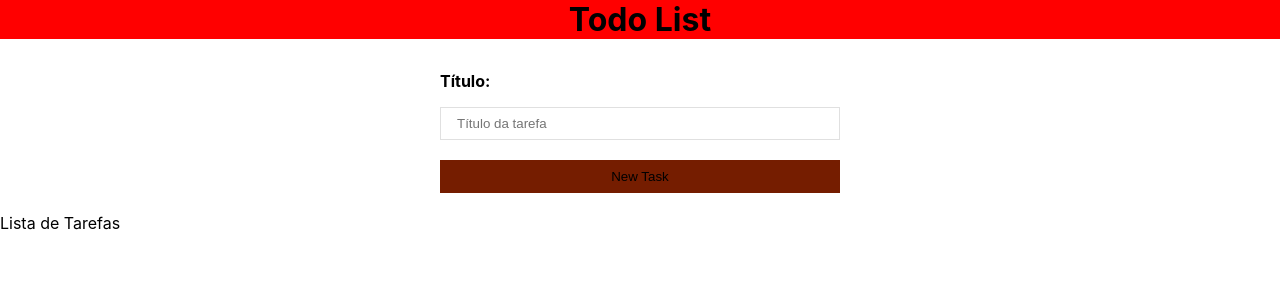
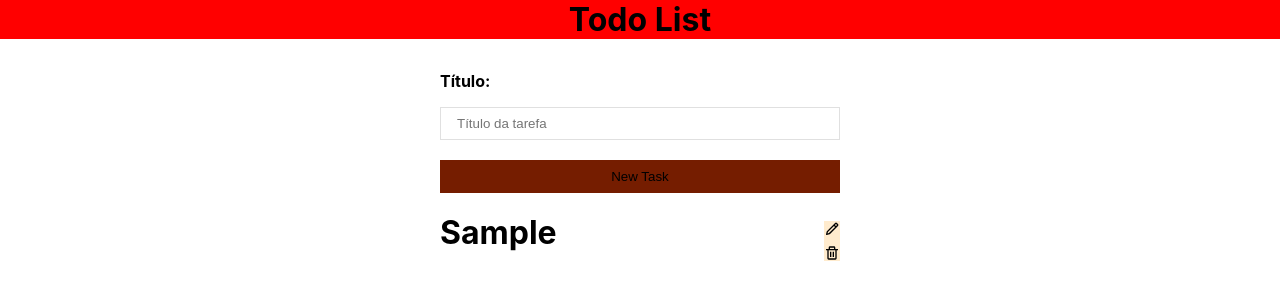
Before and after one commit to erickfelip/Todo-list, a React (Create React App) app: page / in a window 1280 px wide. Both pictures are taken after typing "Sample" into the empty fields and a click on the input "New Task". Shown: the top 300 px of the page. Built offline with nearby package versions, Linux system fonts and the light colour scheme.

Commit message:
feat: Add tasklist and delete task

```diff
--- a/package.json
+++ b/package.json
@@ -3,6 +3,7 @@
   "version": "0.1.0",
   "private": true,
   "dependencies": {
+    "@react-icons/all-files": "^4.1.0",
     "@testing-library/jest-dom": "^5.16.4",
     "@testing-library/react": "^13.3.0",
     "@testing-library/user-event": "^13.5.0",
@@ -12,6 +13,7 @@
     "@types/react-dom": "^18.0.6",
     "react": "^18.2.0",
     "react-dom": "^18.2.0",
+    "react-icons": "^4.4.0",
     "react-scripts": "5.0.1",
     "styled-components": "^5.3.5",
     "typescript": "^4.7.4",
--- a/src/App.tsx
+++ b/src/App.tsx
@@ -6,6 +6,14 @@ import { Task } from "./@types";
 
 export const App = () => {
   const [taskList, setTaskList] = useState<Task[]>([]);
+
+  const deleteTask = (id: string) => {
+    setTaskList(
+      taskList.filter((task) => {
+        return task.id !== id;
+      })
+    );
+  };
   return (
     <>
       <Header />
@@ -14,7 +22,7 @@ export const App = () => {
         taskList={taskList}
         setTaskList={setTaskList}
       />
-      <TaskList />
+      <TaskList taskList={taskList} handleDelete={deleteTask} />
     </>
   );
 };
--- a/src/components/TaskList/index.tsx
+++ b/src/components/TaskList/index.tsx
@@ -1,6 +1,31 @@
 import React from "react";
-interface Props {}
+import { Task } from "../../@types";
+import { Wrapper, Content, Icons, Container, NoTask } from "./styles";
+import { BiPencil, BiTrash } from "react-icons/bi";
 
-export const TaskList = (props: Props) => {
-  return <div>Lista de Tarefas</div>;
+interface Props {
+  taskList: Task[];
+  handleDelete(id: string): void;
+}
+
+export const TaskList = ({ taskList, handleDelete }: Props) => {
+  return (
+    <Container>
+      {taskList.length > 0 ? (
+        taskList.map((task) => (
+          <Wrapper key={task.id}>
+            <Content>
+              <h1>{task.title}</h1>
+            </Content>
+            <Icons>
+              <BiPencil />
+              <BiTrash onClick={() => handleDelete(task.id)} />
+            </Icons>
+          </Wrapper>
+        ))
+      ) : (
+        <NoTask>Has no task</NoTask>
+      )}
+    </Container>
+  );
 };
--- a/src/components/TaskList/styles.ts
+++ b/src/components/TaskList/styles.ts
@@ -1 +1,31 @@
 import styled from "styled-components";
+
+export const Wrapper = styled.div`
+  display: flex;
+  justify-content: space-between;
+  align-items: center;
+  max-width: 400px;
+  margin: 0 auto;
+`;
+
+export const Content = styled.div`
+  text-align: left;
+  margin-bottom: 1rem;
+  font-size: 1em;
+`;
+
+export const Icons = styled.div`
+  display: flex;
+  flex-direction: column;
+  background-color: blanchedalmond;
+  cursor: pointer;
+  gap: 0.5rem;
+`;
+
+export const Container = styled.div``;
+
+export const NoTask = styled.div`
+  display: flex;
+  align-items: center;
+  justify-content: center;
+`;
```
Also changed, not shown: 2 other files (tests, documents, lock files or other folders).
